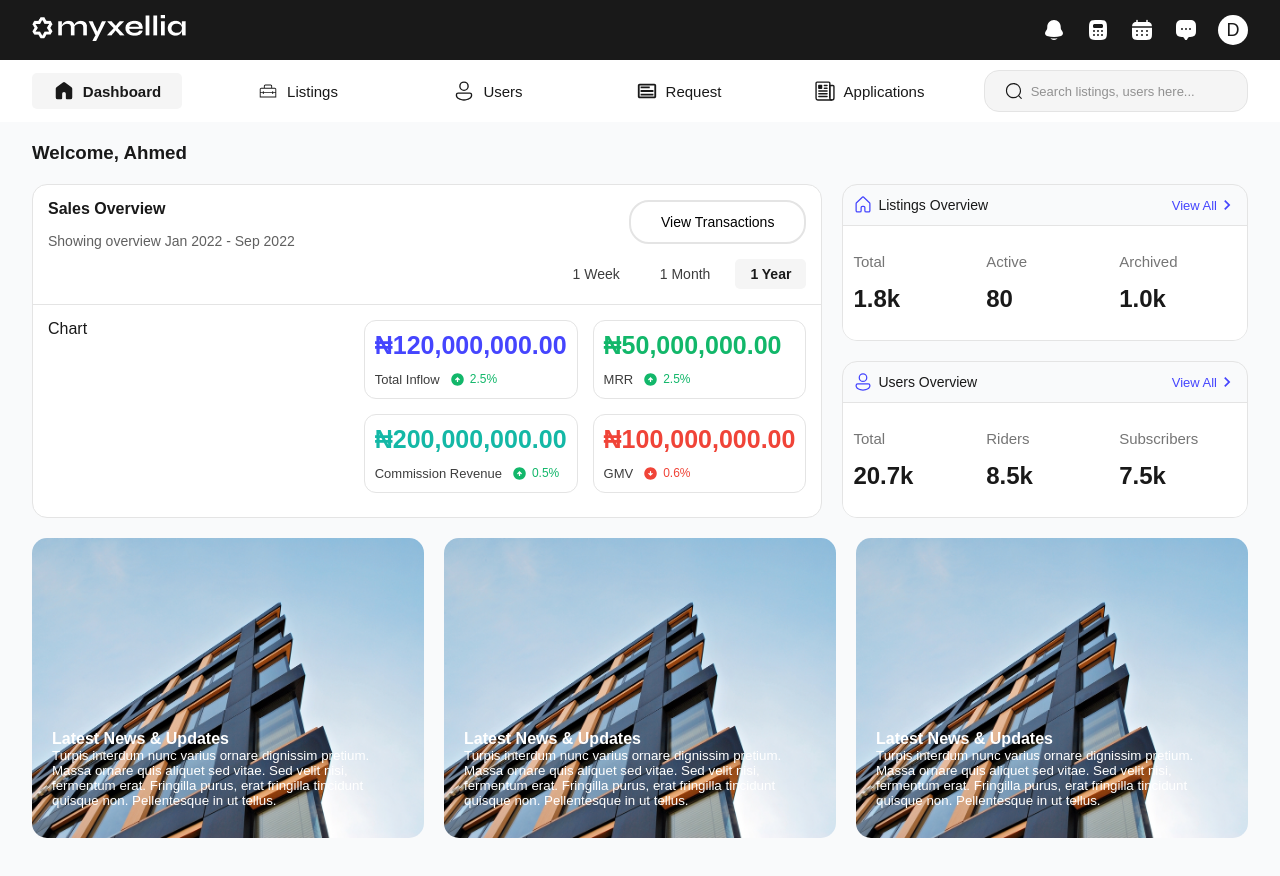
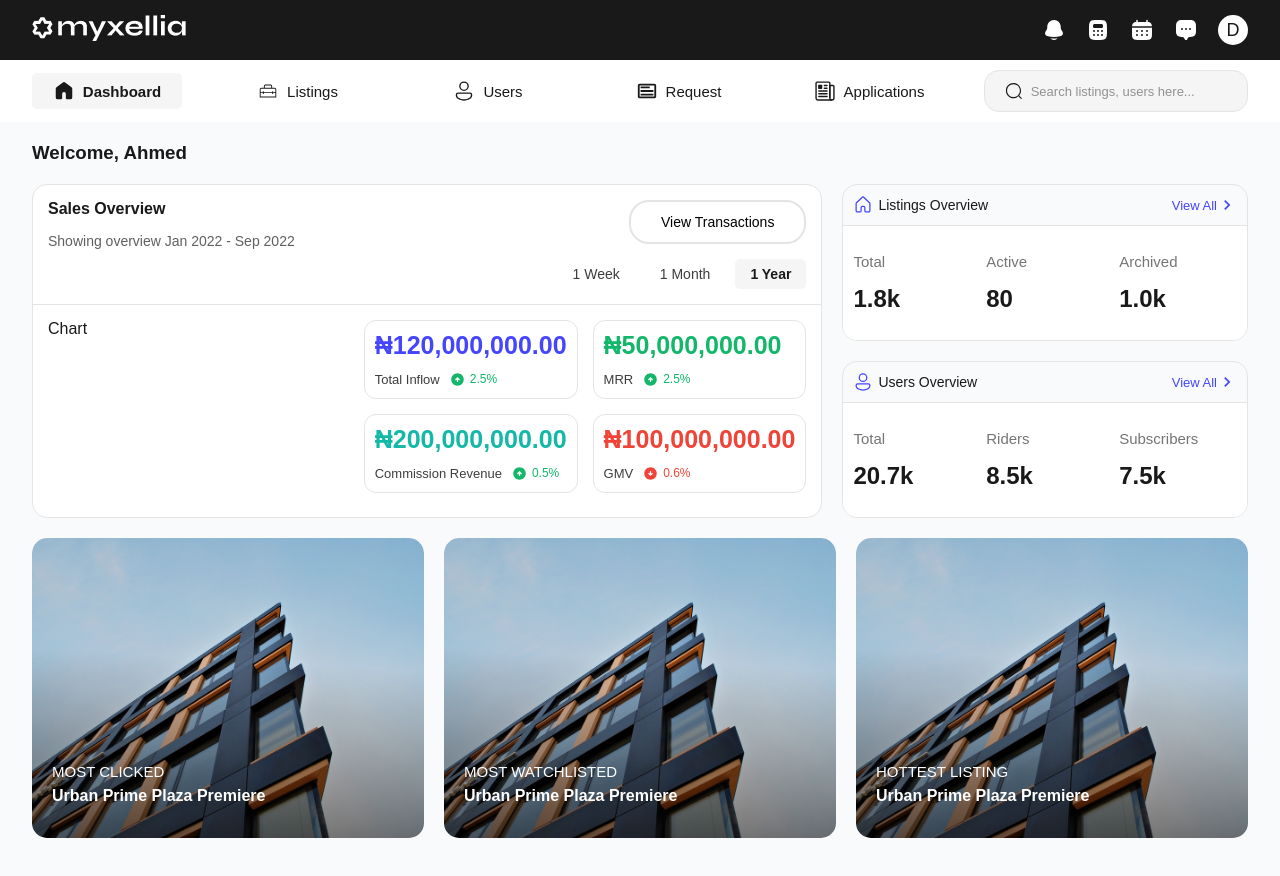
Before and after one commit to Tun95/myxellia_task, a Next.js app: page / in a window 1280 px wide. Shown: the top 876 px of the page. Built offline with nearby package versions, Linux system fonts and the light colour scheme.

Commit message:
FEAT: update slider text

```diff
--- a/src/app/globals.css
+++ b/src/app/globals.css
@@ -36,12 +36,6 @@
 
 html {
   scroll-behavior: smooth;
-}
-
-html,
-body {
-  max-width: 100vw;
-  overflow-x: hidden;
 }
 
 body {
--- a/src/common/slider/SliderBox.tsx
+++ b/src/common/slider/SliderBox.tsx
@@ -10,21 +10,15 @@ import "./styles.scss";
 const data = [
   {
     img: s1,
-    title: "Latest News & Updates",
-    description:
-      "Turpis interdum nunc varius ornare dignissim pretium. Massa ornare quis aliquet sed vitae. Sed velit nisi, fermentum erat. Fringilla purus, erat fringilla tincidunt quisque non. Pellentesque in ut tellus.",
+    title: "Urban Prime Plaza Premiere",
   },
   {
     img: s1,
-    title: "Latest News & Updates",
-    description:
-      "Turpis interdum nunc varius ornare dignissim pretium. Massa ornare quis aliquet sed vitae. Sed velit nisi, fermentum erat. Fringilla purus, erat fringilla tincidunt quisque non. Pellentesque in ut tellus.",
+    title: "Urban Prime Plaza Premiere",
   },
   {
     img: s1,
-    title: "Latest News & Updates",
-    description:
-      "Turpis interdum nunc varius ornare dignissim pretium. Massa ornare quis aliquet sed vitae. Sed velit nisi, fermentum erat. Fringilla purus, erat fringilla tincidunt quisque non. Pellentesque in ut tellus.",
+    title: "Urban Prime Plaza Premiere",
   },
 ];
 
--- a/src/common/slider/SliderCard.tsx
+++ b/src/common/slider/SliderCard.tsx
@@ -12,11 +12,6 @@ function SliderCards({ item, index }: SliderCardProps) {
           <div className="title">
             <h4>{item.title}</h4>
           </div>
-          <div className="description">
-            <small>
-              <p>{item.description}</p>
-            </small>
-          </div>
         </div>
       </div>
     </div>
--- a/src/common/slider/styles.scss
+++ b/src/common/slider/styles.scss
@@ -5,6 +5,8 @@
     position: relative;
     .slider_card {
       height: 100%;
+      overflow: hidden;
+      border-radius: 15px;
       .slider_content {
         position: relative;
         height: 100%;
@@ -19,11 +21,19 @@
         }
         .title_desc {
           position: absolute;
-          bottom: 30px;
+          bottom: 0;
+          height: 100%;
+          width: 100%;
           color: var(--color-white);
           padding: 0px 20px;
-          &.title_desc_dark {
-            color: var(--color-text);
+          background: linear-gradient(
+            183.45deg,
+            rgba(0, 0, 0, 0.05) 41.18%,
+            rgba(0, 0, 0, 0.6) 100.3%
+          );
+          .title {
+            position: absolute;
+            bottom: 33px;
           }
         }
       }
--- a/src/screens/dashboardscreen/DashboardScreen.tsx
+++ b/src/screens/dashboardscreen/DashboardScreen.tsx
@@ -37,14 +37,17 @@ function DashboardScreen() {
             </div>
           </div>
           <div className="slider_section">
-            <div className="most_clicked">
+            <div className="slider_blocks">
               <SliderBox />
+              <p className="main_title">Most Clicked</p>
             </div>
-            <div className="most_clicked">
+            <div className="slider_blocks">
               <SliderBox />
+              <p className="main_title">most wATCHLISTED</p>
             </div>
-            <div className="most_clicked">
+            <div className="slider_blocks">
               <SliderBox />
+              <p className="main_title">HOTTEST LISTING</p>
             </div>
           </div>
         </div>
--- a/src/screens/dashboardscreen/styles.scss
+++ b/src/screens/dashboardscreen/styles.scss
@@ -55,9 +55,19 @@
       gap: 20px;
       width: 100%;
       margin-top: 20px;
-      .most_clicked {
+      .slider_blocks {
         width: 100%;
         overflow: hidden;
+        position: relative;
+        .main_title {
+          text-transform: uppercase;
+          font-weight: 400;
+          position: absolute;
+          top: 75%;
+          left: 20px;
+          color: var(--color-white);
+          font-size: 15px;
+        }
       }
 
       /* Responsive adjustments */
--- a/src/types/slidercard.ts
+++ b/src/types/slidercard.ts
@@ -4,7 +4,6 @@ export interface SliderCardProps {
   item: {
     img: string | StaticImageData;
     title: string;
-    description: string;
   };
   index: number;
 }
```
